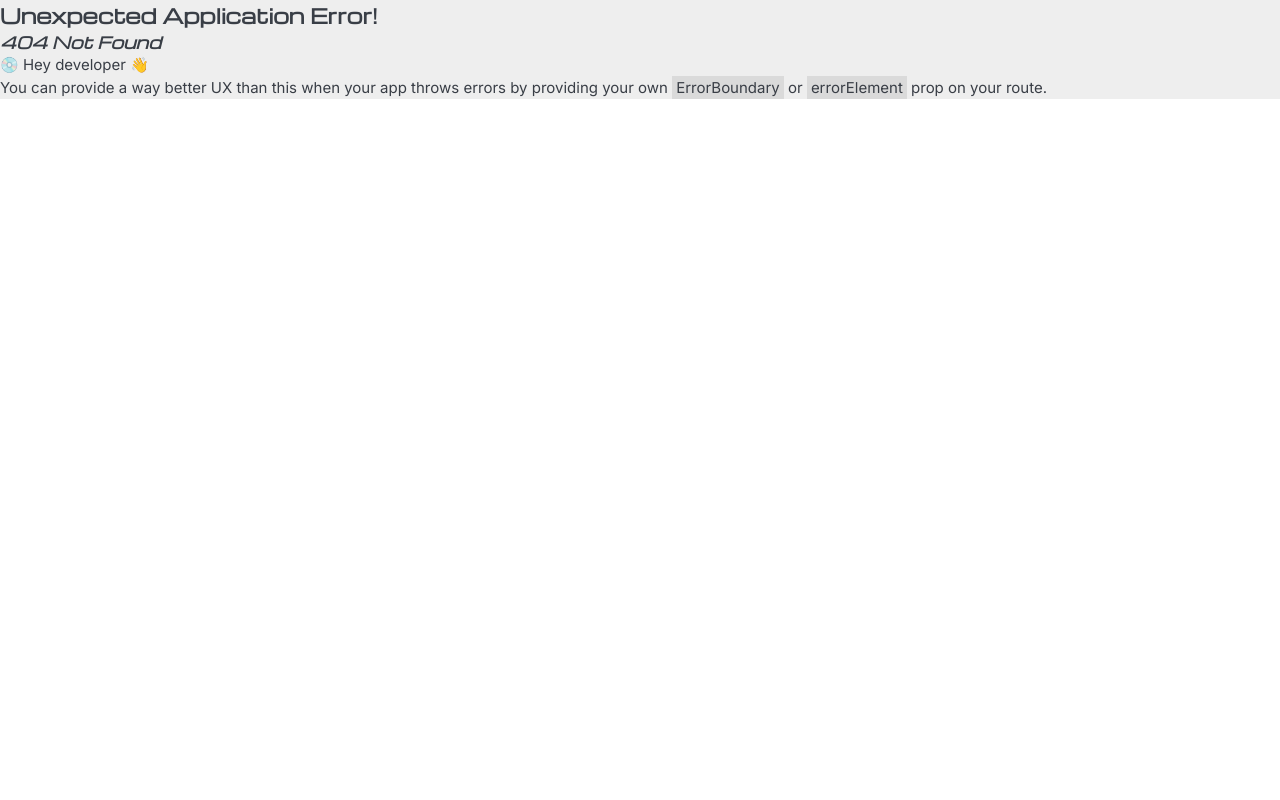
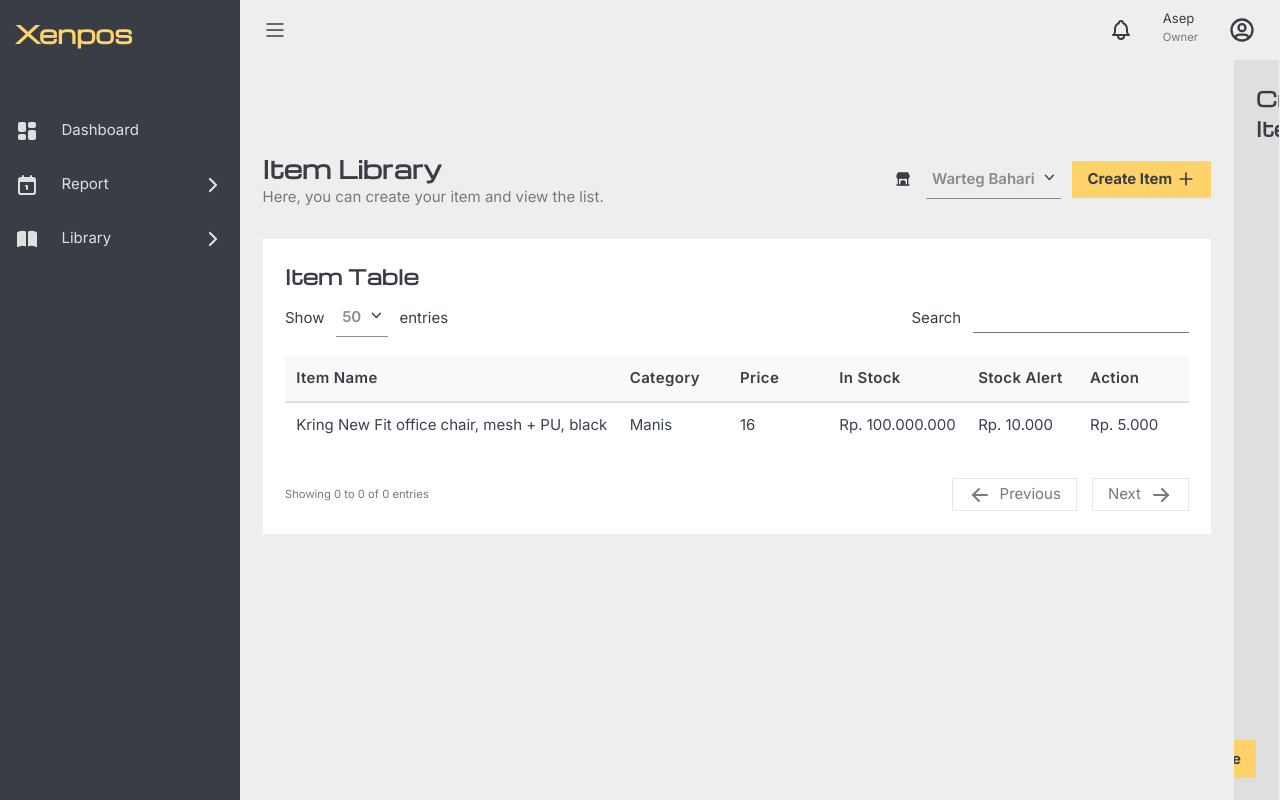
Before and after one commit to ahmadhilmandani/fe-xenpos, a React (Vite) app: page /library/item in a window 1280 px wide. Before the commit this address had no page. Built offline with nearby package versions, Linux system fonts and the light colour scheme.

Commit message:
WIP library/item page

```diff
--- a/src/Pages/Dashboard.jsx
+++ b/src/Pages/Dashboard.jsx
@@ -104,8 +104,8 @@ export default function Dashboard() {
           </h2>
           <div className="h-72">
             <ResponsiveContainer width={"100%"} height={"100%"}>
-              <LineChart data={data} margin={{ top: 5, right: 20, bottom: 5, left: 0 }}>
-                <Line type="monotone" dataKey="uv" stroke="#8884d8" />
+              <LineChart data={data}>
+                <Line type="monotone" dataKey="uv" stroke="#00ADB5" />
                 <CartesianGrid stroke="#ccc" strokeDasharray="5 5" />
                 <XAxis dataKey="name" />
                 <YAxis />
@@ -126,7 +126,7 @@ export default function Dashboard() {
                 <YAxis />
                 <Tooltip />
                 <Legend />
-                <Bar dataKey="quantity" fill="#82ca9d" />
+                <Bar dataKey="quantity" fill="#00ADB5" />
               </BarChart>
             </ResponsiveContainer>
           </div>
--- /dev/null
+++ b/src/Pages/Library/Item.jsx
@@ -0,0 +1,103 @@
+import { IconBuildingStore, IconPlus, IconX } from "@tabler/icons-react";
+import Navbar from "../../components/Navbar";
+import Dropdown from "../../components/Dropdown";
+import { useState } from "react";
+import Table from "../../components/Table";
+import Button from "../../components/Button";
+
+export default function Item() {
+  const [openOutletOpt, setOpenOutletOpt] = useState(false)
+  const [outletSelected, setOutletSelected] = useState({
+    value: 'Warteg_Bahari',
+    name: 'Warteg Bahari'
+  })
+  const [openSide, setOpenSide] = useState(false)
+
+  return (
+    <>
+      <Navbar />
+      <div className="flex h-[calc(100%-60px)]">
+        <main className="pr-6 mt-16 flex-1 overflow-x-auto">
+          <section className="mt-8">
+            <div className="flex justify-between">
+              <header>
+                <h1>
+                  Item Library
+                </h1>
+                <p className="text-cust-gray-darker">
+                  Here, you can create your item and view the list.
+                </p>
+              </header>
+              <div className="flex gap-3 items-center">
+                <div className="flex gap-4 items-center">
+                  <IconBuildingStore className="fill-cust-black" size={16} />
+                  <div className="w-36">
+                    <Dropdown
+                      openDropdown={openOutletOpt}
+                      setOpenDropdown={() => { setOpenOutletOpt(!openOutletOpt) }}
+                      selectedOpt={outletSelected}
+                      setSelectedOpt={setOutletSelected}
+                      option={[
+                        {
+                          value: 'Warteg_Bahari',
+                          name: 'Warteg Bahari'
+                        },
+                        {
+                          value: 'toko_mas',
+                          name: 'Toko Mas'
+                        },
+                        {
+                          value: 'nasgor_yakaya',
+                          name: 'Nasgor Yakaya'
+                        }
+                      ]}
+                    />
+                  </div>
+                </div>
+                <Button clickAction={() => { setOpenSide(!openSide) }}>
+                  Create Item
+                  <IconPlus size={20} className="stroke-cust-black" />
+                </Button>
+              </div>
+            </div>
+          </section>
+          <section className="mt-8 bg-white p-6">
+            <h2 className="mb-2">
+              Item Table
+            </h2>
+            <Table tableHeader={[
+              "Item Name", "Category", "Price", "In Stock", "Stock Alert", "Action"
+            ]}>
+              <tr>
+                <td className="p-3 text-gray-700 whitespace-nowrap">
+                  Kring New Fit office chair, mesh + PU, black
+                </td>
+                <td className="p-3 text-gray-700 whitespace-nowrap">
+                  Manis
+                </td>
+                <td className="p-3 text-gray-700 whitespace-nowrap">16</td>
+                <td className="p-3 text-gray-700 whitespace-nowrap">Rp. 100.000.000</td>
+                <td className="p-3 text-gray-700 whitespace-nowrap">Rp. 10.000</td>
+                <td className="p-3 text-gray-700 whitespace-nowrap">Rp. 5.000</td>
+              </tr>
+            </Table>
+          </section>
+        </main>
+        <aside className={`${openSide ? 'w-[400px]' : 'w-[0px] p-0'} relative z-40 bg-cust-gray block p-6 transition-all overflow-hidden`}>
+          <div className="flex justify-between items-center mb-2">
+            <h2>
+              Create Item
+            </h2>
+            <IconX onClick={() => { setOpenSide(false) }} className="hover:cursor-pointer" />
+          </div>
+          <div className="absolute bottom-6 right-6">
+            <Button>
+              Save
+            </Button>
+          </div>
+
+        </aside>
+      </div>
+    </>
+  )
+}
--- a/src/Pages/Reports/Transaction.jsx
+++ b/src/Pages/Reports/Transaction.jsx
@@ -12,7 +12,7 @@ export default function Transaction() {
   })
 
   return (
-    <div className="bg-re">
+    <div>
       <Navbar />
       <main className="pr-6 mt-16">
         <section className="mt-8">
--- a/src/Router.jsx
+++ b/src/Router.jsx
@@ -6,6 +6,7 @@ import Transaction from "./Pages/Reports/Transaction";
 import Refund from "./Pages/Reports/Refund";
 import Shift from "./Pages/Reports/Shift";
 import ShiftByName from "./Pages/Reports/ShiftByName";
+import Item from "./Pages/Library/Item";
 
 const router = createBrowserRouter([
   {
@@ -36,6 +37,10 @@ const router = createBrowserRouter([
         path: "/shift-by-name",
         element: <ShiftByName />,
       },
+      {
+        path: "/library/item",
+        element: <Item />,
+      },
     ]
   },
 ]);
--- a/src/components/Button.jsx
+++ b/src/components/Button.jsx
@@ -1,14 +1,15 @@
 import PropTypes from 'prop-types'
 
 
-export default function Button({ children }) {
+export default function Button({ children, clickAction }) {
   return (
-    <button className="px-4 py-2 bg-cust-yellow text-cust-black flex items-center gap-1 font-bold hover:translate-y-[-1px] transition-all hover:shadow-lg hover:shadow-cust-yellow/80">
+    <button onClick={clickAction} className="px-4 py-2 bg-cust-yellow text-cust-black flex justify-center items-center gap-1 font-bold hover:translate-y-[-1px] transition-all hover:shadow-lg hover:shadow-cust-yellow/80 whitespace-nowrap flex-wrap">
       {children}
     </button>
   )
 }
 
 Button.propTypes = {
-  children: PropTypes.any
+  children: PropTypes.any,
+  clickAction: PropTypes.func,
 }
--- a/src/components/Sidebar.jsx
+++ b/src/components/Sidebar.jsx
@@ -113,7 +113,7 @@ export default function Sidebar() {
 
       {/* Sub-item of Libray (open only if sideItemOpen.library true) */}
       <div className={`${sideItemOpen.library ? 'h-[240px]' : 'h-0'} overflow-hidden transition-all`}>
-        <NavLink to="/sales" className={({ isActive }) =>
+        <NavLink to="/library/item" className={({ isActive }) =>
           isActive
             ? "bg-cust-black-darker flex items-center gap-6 px-4 py-4"
             : "hover:bg-cust-black-darker/50 flex items-center gap-6 px-4 py-4"
--- a/tailwind.config.js
+++ b/tailwind.config.js
@@ -8,6 +8,7 @@ export default {
     extend: {
       colors: {
         "cust-yellow": "#FFD369",
+        "cust-blue": "#00ADB5",
         "cust-yellow-light": "#FAEF5D",
         "cust-bg-gray": "#EEEEEE",
         "cust-gray": "#DFDFDF",
```
